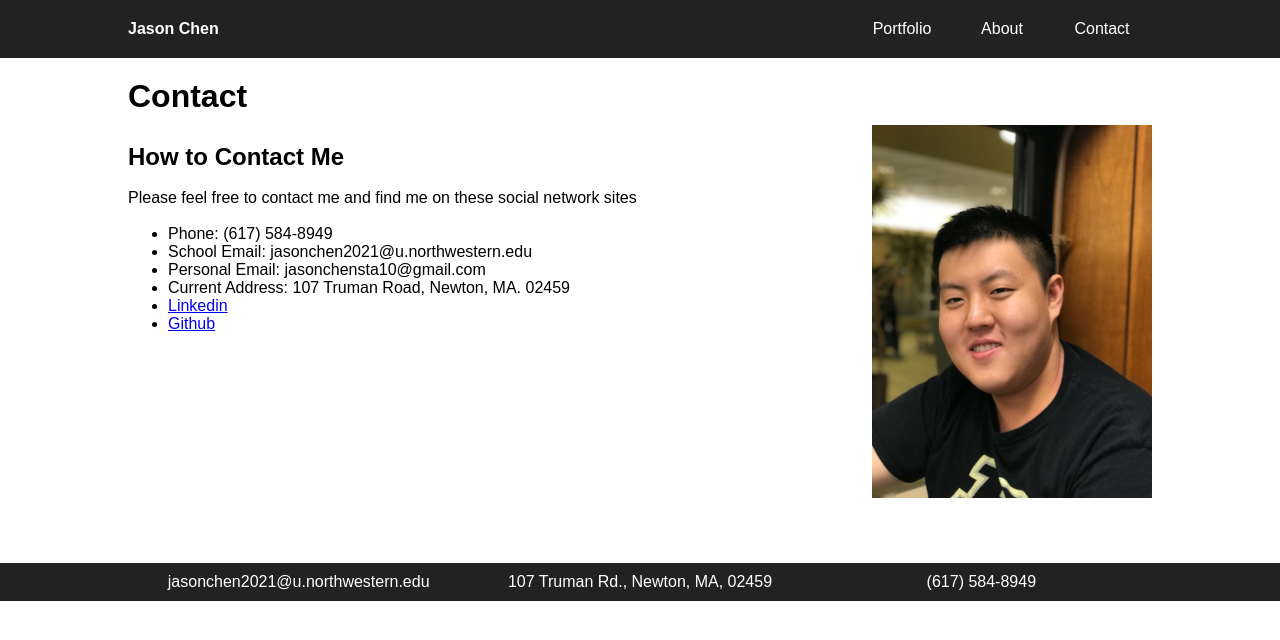
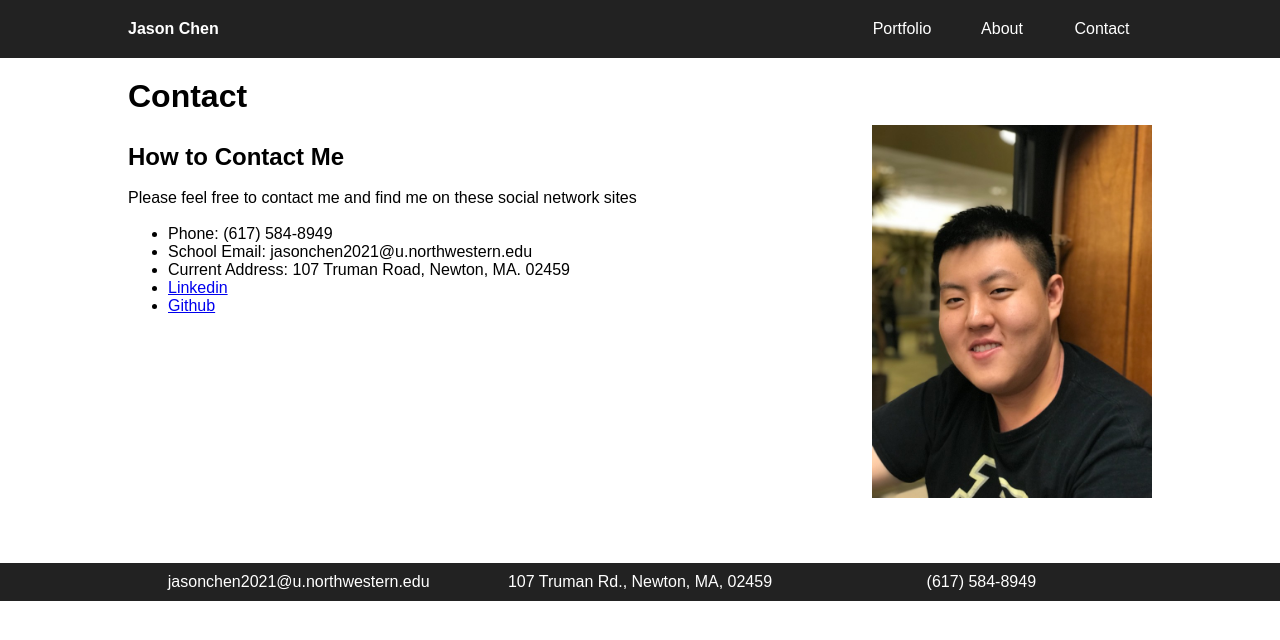
Before and after one commit to chen2156/chen2156.github.io, a Jekyll site: the page built from contact.md, in a window 1280 px wide. Shown: the top 640 px of the page. Built offline with Jekyll 4.4.1, drawn with Linux system fonts in a browser that asks for light colours; nearby versions of some CDN libraries; our own code applies the rules of GitHub Pages for plain Markdown files.

Commit message:
Update contact.md

```diff
--- a/contact.md
+++ b/contact.md
@@ -11,7 +11,6 @@ Please feel free to contact me and find me on these social network sites
 
 * Phone: (617) 584-8949
 * School Email: jasonchen2021@u.northwestern.edu
-* Personal Email: jasonchensta10@gmail.com
 * Current Address: 107 Truman Road, Newton, MA. 02459
 * <a href="https://linkedin.cin/in/jasonchen1998">Linkedin</a>
 * <a href="https://github.com/chen2156">Github</a>
```
